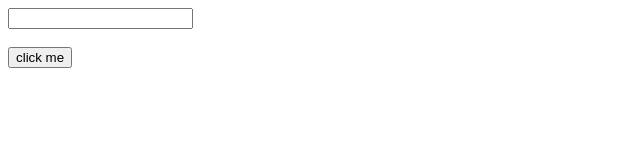
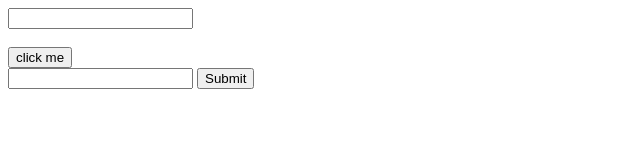
Before and after one commit to KambagiriSwamy/Protractor, a plain HTML site: page views/index.html in a window 1280 px wide. Shown: the whole page, without its empty margins (0-640 px from the left). Drawn offline with nearby package versions, Linux system fonts and the light colour scheme.

Commit message:
index update

```diff
--- a/views/index.html
+++ b/views/index.html
@@ -18,5 +18,12 @@
 		}
 	});
 </script>
+
+<div id="maincontent">
+	<form action="" class="login">
+		<div><input type="text"></input>
+		<button type="submit"> Submit</button></div>
+	</form>
+</div>
 </body>
 </html>
```
